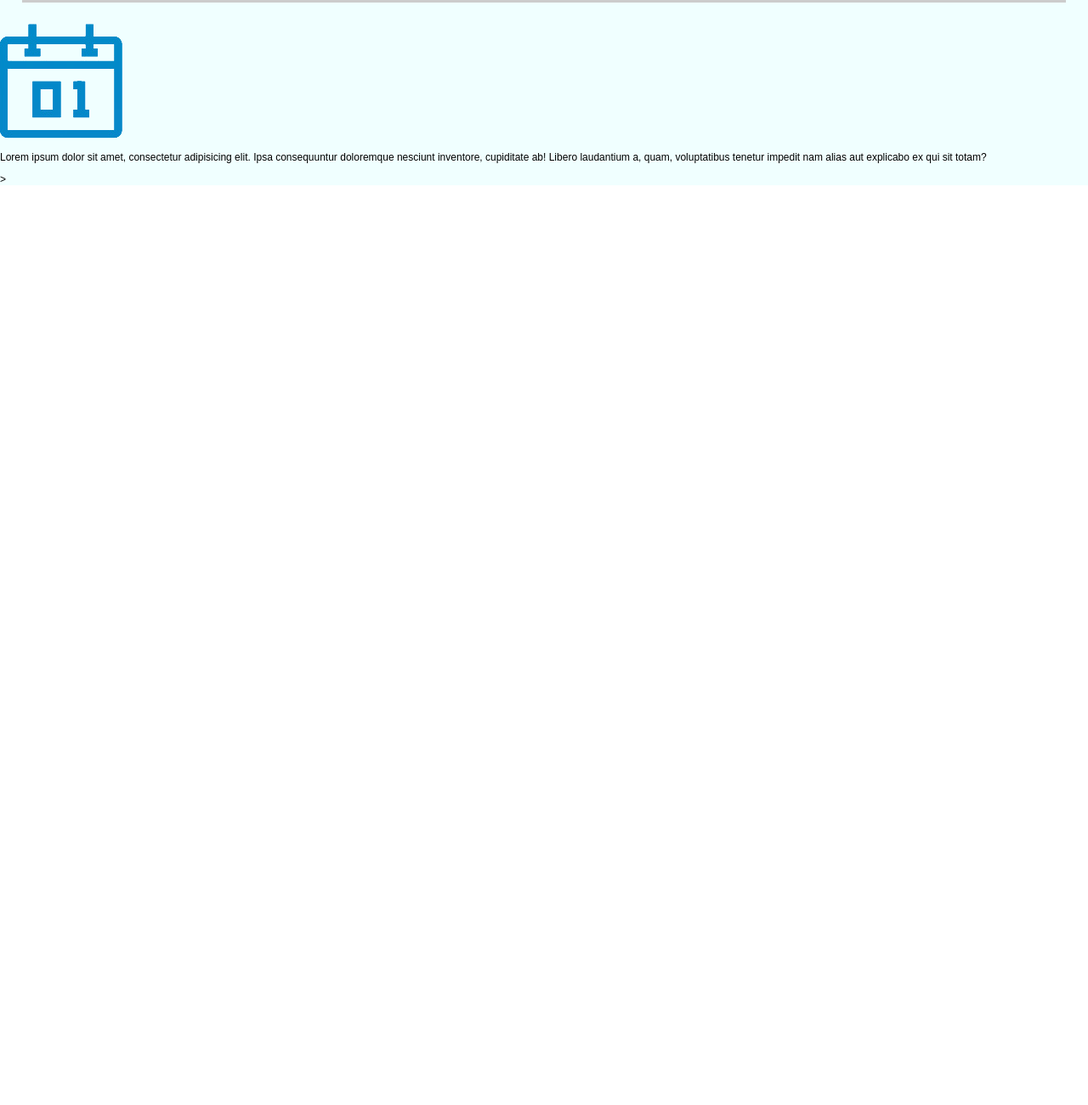
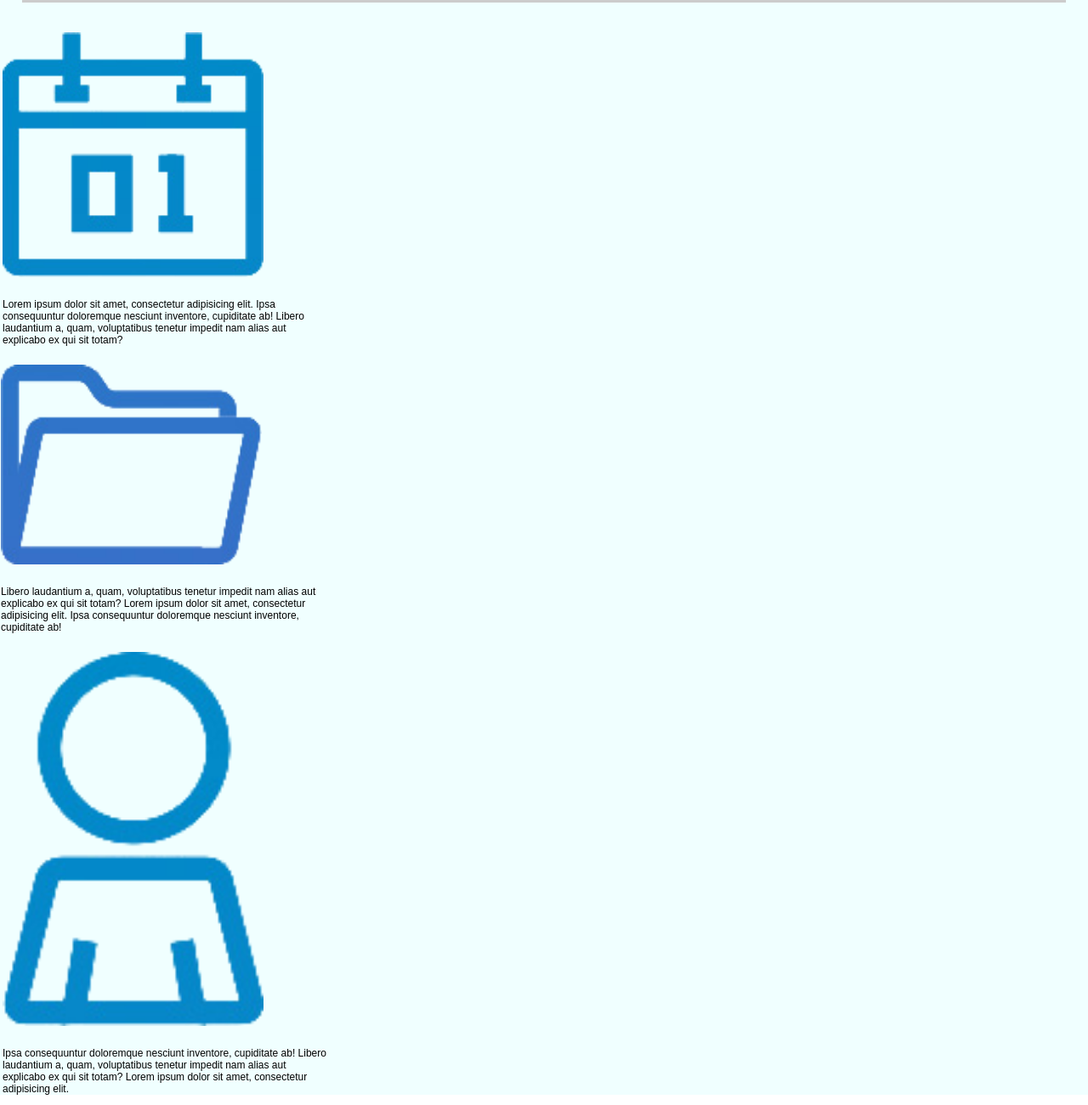
Before and after one commit to ClarkJusay/gitStudy, a plain HTML site: page test.html in a window 1280 px wide. Shown: the part 922-2222 px from the top of the page at 85% size. Before the commit the page ends 1140 px from the top, so only its background shows below. Drawn offline with Linux system fonts and the light colour scheme.

Commit message:
formatted features section

```diff
--- a/test.html
+++ b/test.html
@@ -58,6 +58,25 @@
         padding: 1%;
         background-color: #ccc;
     }
+    .feature-section {
+        width: 100%;
+    }
+    .feature-section-one {
+        width: 30%;
+        padding: 0px 1px 0px 3px;
+    }
+    .feature-section img {
+        width: 80%;
+        margin: 10px 0 10px 0;
+    }
+    .feature-section-two {
+        width: 30%;
+        padding: 0px 1px 0px 1px;
+    }
+    .feature-section-three {
+        width: 30%;
+        padding: 0px 1px 0px 3px;
+    }
 </style>
 <body>
     <div id="container">
@@ -95,12 +114,29 @@
         <div class="feature-section">
             <div class="feature-section-one">
                 <div>
-                    <img src="images/date-icon.png" alt="Book Now">
+                    <img src="images/date-icon.png" alt="Book now">
                     <p>
                         Lorem ipsum dolor sit amet, consectetur adipisicing elit. Ipsa consequuntur doloremque nesciunt inventore, cupiditate ab! Libero laudantium a, quam, voluptatibus tenetur impedit nam alias aut explicabo ex qui sit totam?
                     </p>
                 </div>
-            </div>>
+            </div>
+            <div class="feature-section-two">
+                <div>
+                    <img src="images/folder-icon.png" alt="Organise your files">
+                    <p>
+                        Libero laudantium a, quam, voluptatibus tenetur impedit nam alias aut explicabo ex qui sit totam? Lorem ipsum dolor sit amet, consectetur adipisicing elit. Ipsa consequuntur doloremque nesciunt inventore, cupiditate ab!
+                    </p>
+                </div>
+            </div>
+            <div class="feature-section-three">
+                <div>
+                    <img src="images/profile-icon.png" alt="Manage your account">
+                    <p>
+                        Ipsa consequuntur doloremque nesciunt inventore, cupiditate ab!
+                        Libero laudantium a, quam, voluptatibus tenetur impedit nam alias aut explicabo ex qui sit totam? Lorem ipsum dolor sit amet, consectetur adipisicing elit.
+                    </p>
+                </div>
+            </div>
         </div>
     </div>
 </body>
```
